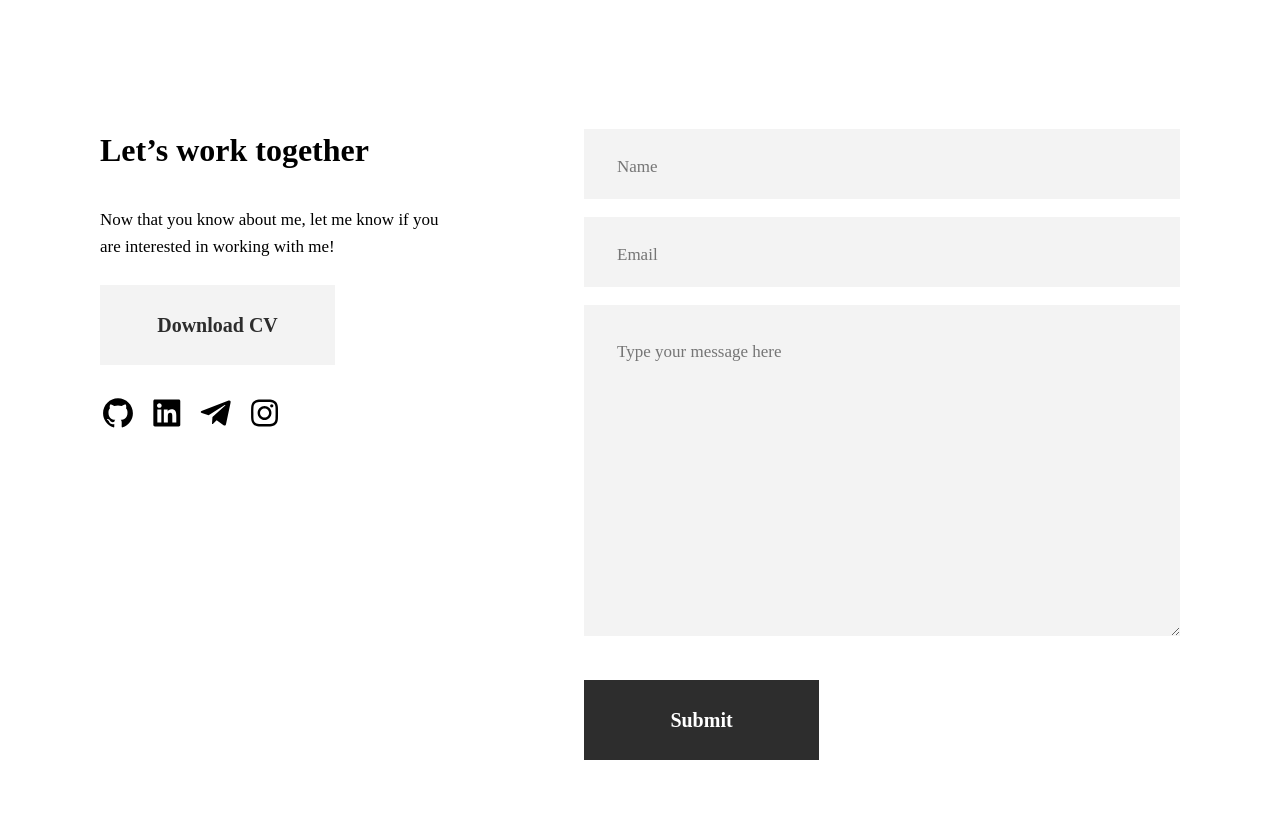
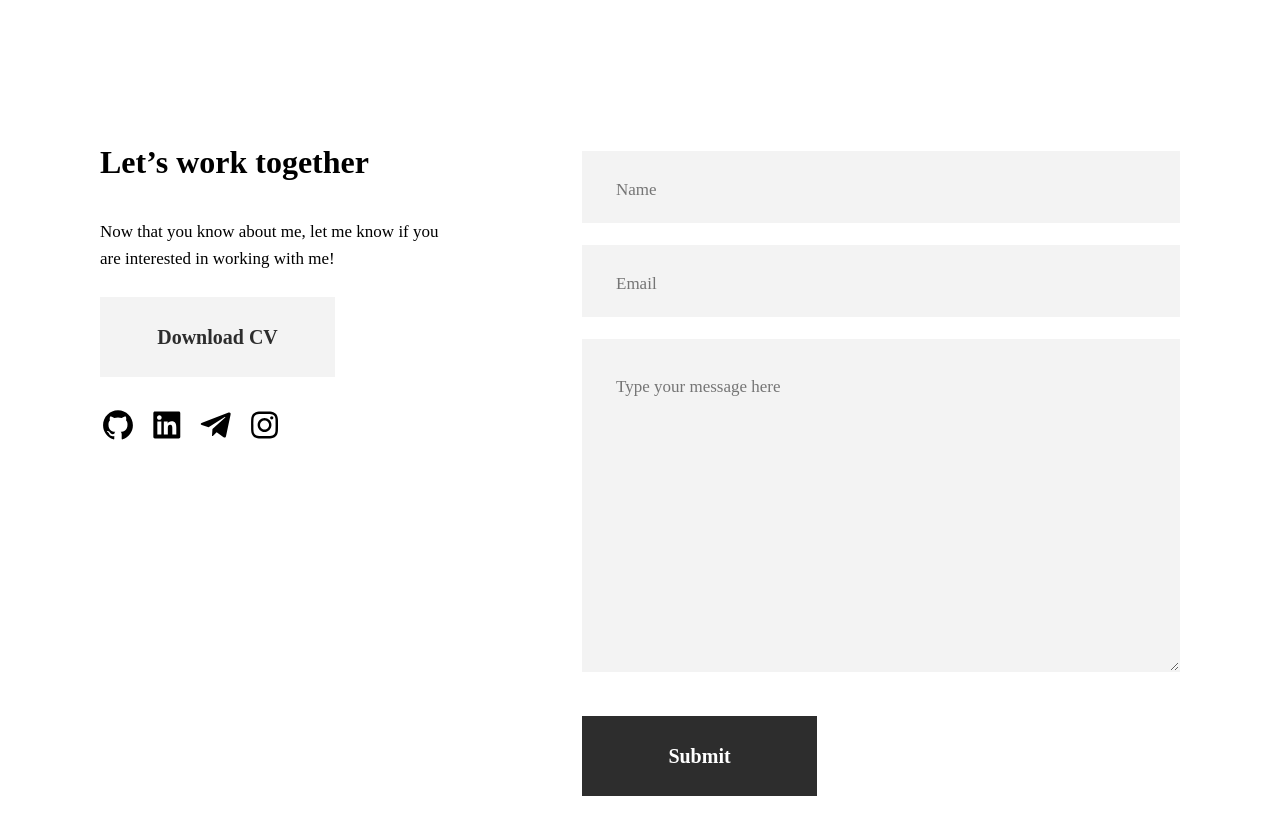
Before and after one commit to vldslw/portfolio, a React (Create React App) app: page / in a window 1280 px wide. Shown: the part 2740-3575 px from the top of the page. Built offline with nearby package versions, Linux system fonts and the light colour scheme.

Commit message:
feat: add contact form validation

```diff
--- a/src/components/ContactForm/ContactForm.css
+++ b/src/components/ContactForm/ContactForm.css
@@ -10,12 +10,28 @@
 	border: 0;
 	background-color: #f3f3f3;
 	padding: 24px 33px 19px;
-	margin: 0 0 18px;
+	margin: 0;
 	font-family: 'Golos Text';
 	font-size: 17px;
 	font-style: normal;
 	font-weight: 400;
 	line-height: 27px;
+	border: 1px solid #f3f3f3;
+}
+
+.contact-form__input_error {
+	border: 1px solid #f3afa8;
+}
+
+.contact-form__span-error {
+	min-height: 16px;
+	padding: 4px 0 2px;
+	color: #ff6250;
+	font-family: 'Golos Text';
+	font-size: 14px;
+	font-style: normal;
+	font-weight: 400;
+	line-height: 16px;
 }
 
 .contact-form__message {
@@ -30,4 +46,9 @@
 	font-style: normal;
 	font-weight: 400;
 	line-height: 27px;
+	border: 1px solid #f3f3f3;
 }
+
+.contact-form__message_error {
+	border: 1px solid #f3afa8;
+}
--- a/src/components/ContactForm/ContactForm.js
+++ b/src/components/ContactForm/ContactForm.js
@@ -1,62 +1,80 @@
 import './ContactForm.css';
 import { useState } from 'react';
 import { Button } from '../Button/Button';
+import { submitContact } from '../../utils/api/contact';
+import { useFormValidation } from '../../utils/hooks/useFormValidation';
 
 export const ContactForm = () => {
-	const [name, setName] = useState('');
-	const [email, setEmail] = useState('');
-	const [message, setMessage] = useState('');
-
-	function handleNameChange(e) {
-		setName(e.target.value);
-	}
-
-	function handleEmailChange(e) {
-		setEmail(e.target.value);
-	}
-
-	function handleMessageChange(e) {
-		setMessage(e.target.value);
-	}
+	const { values, handleChange, errors, isValid, resetForm } =
+		useFormValidation();
+	const [isNameTouched, setIsNameTouched] = useState(false);
+	const [isEmailTouched, setIsEmailTouched] = useState(false);
+	const [isMessageTouched, setIsMessageTouched] = useState(false);
+	const [isButtonTouched, setIsButtonTouched] = useState(false);
 
 	function handleSubmit(e) {
 		e.preventDefault();
+		submitContact({
+			name: values.name,
+			email: values.email,
+			message: values.message,
+		});
+		resetForm();
 	}
 
 	return (
 		<form className="contact-form" onSubmit={handleSubmit} name="contact-form">
+			<span className="contact-form__span-error">
+				{isNameTouched && errors.name !== '' && errors.name}
+			</span>
 			<input
 				type="text"
-				value={name ?? ''}
-				onChange={handleNameChange}
 				id="name"
 				name="name"
-				className="contact-form__input"
+				value={values.name}
+				onChange={handleChange}
+				onBlur={() => setIsNameTouched(true)}
+				className={`contact-form__input ${
+					isNameTouched && errors.name !== '' && 'contact-form__input_error'
+				}`}
 				placeholder="Name"
 				required
 			/>
+			<span className="contact-form__span-error">
+				{isEmailTouched && errors.email !== '' && errors.email}
+			</span>
 			<input
-				type="text"
-				value={email ?? ''}
-				onChange={handleEmailChange}
+				type="email"
 				id="email"
 				name="email"
-				className="contact-form__input"
+				value={values.email}
+				onChange={handleChange}
+				onBlur={() => setIsEmailTouched(true)}
+				className={`contact-form__input ${
+					isEmailTouched && errors.email !== '' && 'contact-form__input_error'
+				}`}
 				placeholder="Email"
 				required
 			/>
+			<span className="contact-form__span-error">
+				{isMessageTouched && errors.message !== '' && errors.message}
+			</span>
 			<textarea
-				type="message"
-				rows={10}
-				value={message ?? ''}
-				onChange={handleMessageChange}
 				id="message"
 				name="message"
-				className="contact-form__message"
+				rows={10}
+				value={values.message}
+				onChange={handleChange}
+				onBlur={() => setIsMessageTouched(true)}
+				className={`contact-form__message ${
+					isMessageTouched &&
+					errors.message !== '' &&
+					'contact-form__message_error'
+				}`}
 				placeholder="Type your message here"
 				required
 			/>
-			<Button text={`Submit`} />
+			<Button text={`Submit`} isDisabled={!isValid} />
 		</form>
 	);
 };
--- a/src/components/Footer/Footer.css
+++ b/src/components/Footer/Footer.css
@@ -5,7 +5,7 @@
 }
 
 .footer__header {
-	margin: 0;
+	margin: 12px 0 0;
 	font-family: 'Sofia Sans';
 	font-size: 32px;
 	font-style: normal;
--- a/src/pages/home/index.js
+++ b/src/pages/home/index.js
@@ -10,7 +10,7 @@ export const HomePage = () => {
 	return (
 		<div className="page">
 			<Header />
-			<main class="content">
+			<main className="content">
 				<Cover />
 				<Stack />
 				<Skills />
--- /dev/null
+++ b/src/utils/api/contact.js
@@ -0,0 +1,24 @@
+export const submitContact = async ({ name, email, message }) => {
+	const response = await fetch(
+		`https://formsubmit.co/ajax/bdb4270190712c74720c3f60c05f26a1`,
+		{
+			method: 'POST',
+			headers: {
+				'Content-Type': 'application/json',
+				Accept: 'application/json',
+			},
+			body: JSON.stringify({
+				name: name,
+				email: email,
+				message: message,
+			}),
+		}
+	);
+	let res;
+	if (response.ok) {
+		res = response.json();
+	} else {
+		return Promise.reject(`Error: ${res.status}`);
+	}
+	return res;
+};
--- /dev/null
+++ b/src/utils/hooks/useFormValidation.js
@@ -0,0 +1,58 @@
+import { useCallback, useState } from 'react';
+
+const initialValues = {
+	name: '',
+	email: '',
+	message: '',
+};
+
+export function useFormValidation() {
+	const [values, setValues] = useState(initialValues);
+	const [errors, setErrors] = useState(initialValues);
+	const [isValid, setIsValid] = useState(false);
+
+	const handleChange = (event) => {
+		const target = event.target;
+		const name = target.name;
+		const value = target.value;
+
+		if (name === 'email' && target.validationMessage !== '') {
+			setErrors({
+				...errors,
+				[name]: 'Please enter a valid email address.',
+			});
+		} else if (name === 'name' && target.validationMessage !== '') {
+			setErrors({
+				...errors,
+				[name]: 'Please enter your name.',
+			});
+		} else if (name === 'message' && target.validationMessage !== '') {
+			setErrors({
+				...errors,
+				[name]: 'Please type your message.',
+			});
+		} else {
+			setErrors({ ...errors, [name]: target.validationMessage });
+		}
+		setValues({ ...values, [name]: value });
+		const form = target.closest('form');
+		if (form) {
+			setIsValid(form.checkValidity());
+		}
+	};
+
+	const resetForm = useCallback(
+		(
+			newValues = initialValues,
+			newErrors = initialValues,
+			newIsValid = false
+		) => {
+			setValues(newValues);
+			setErrors(newErrors);
+			setIsValid(newIsValid);
+		},
+		[setValues, setErrors, setIsValid]
+	);
+
+	return { values, handleChange, errors, isValid, resetForm, setIsValid };
+}
```
